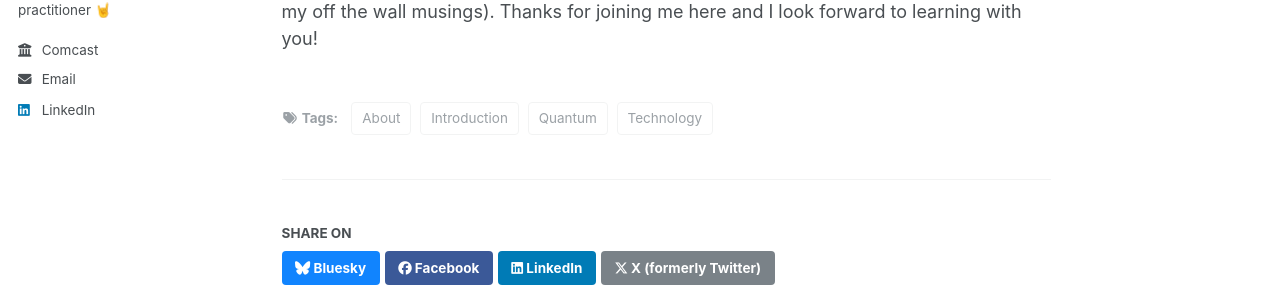
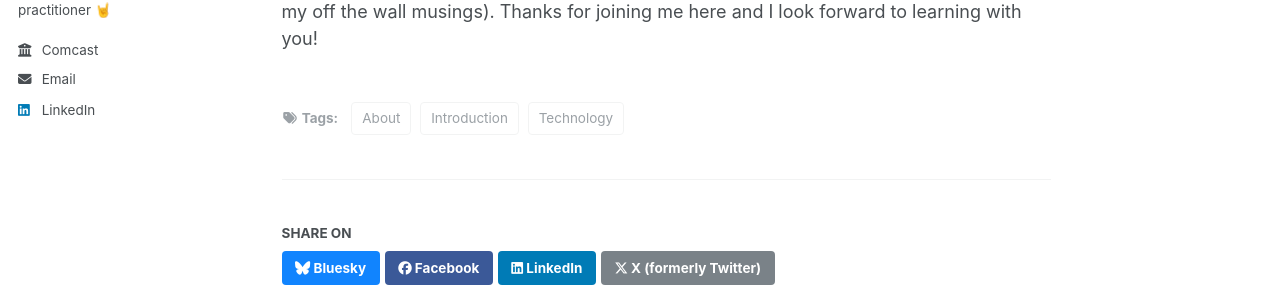
Before and after one commit to corderojoh/corderojoh.github.io, a Jekyll site: the page built from _posts/2012-08-14-blog-post-1.md, in a window 1280 px wide and 900 px high. Shown: the part 356-648 px from the top of the window. Built offline with Jekyll 4.4.1, drawn with Linux system fonts in a browser that asks for light colours; a script that is not in the unit is left out.

Commit message:
Remove 'Quantum' tag from blog post
Removed 'Quantum' tag from the blog post.

```diff
--- a/_posts/2012-08-14-blog-post-1.md
+++ b/_posts/2012-08-14-blog-post-1.md
@@ -6,7 +6,6 @@ tags:
   - Introduction
   - About
   - Technology
-  - Quantum
 ---
 
 Hey there!
```
